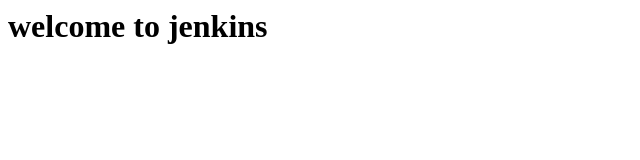
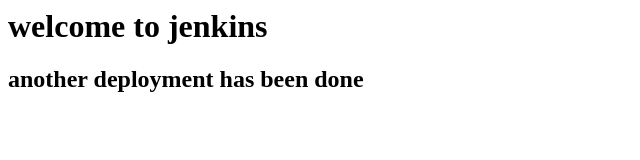
Before and after one commit to madhugowda9285/jenkins-test, a plain HTML site: page index.html in a window 1280 px wide. Shown: the whole page, without its empty margins (0-640 px from the left). Drawn offline with Linux system fonts and the light colour scheme.

Commit message:
Update index.html

```diff
--- a/index.html
+++ b/index.html
@@ -1 +1,2 @@
 <h1> welcome to jenkins </h1>
+<h2> another deployment has been done </h2>
```
